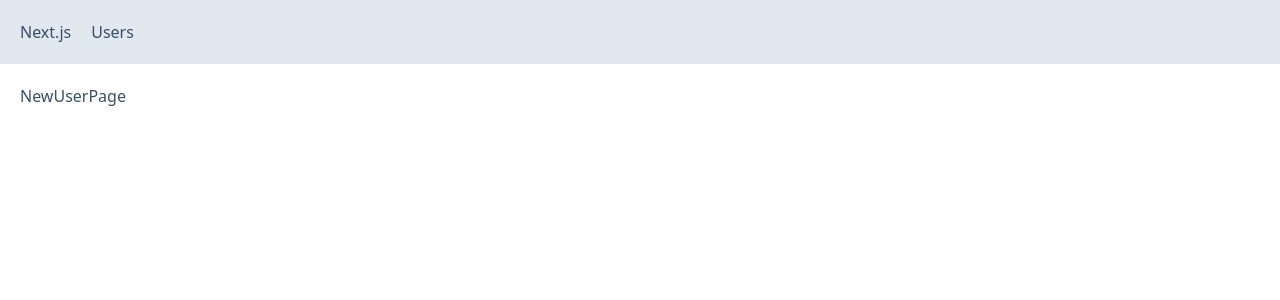
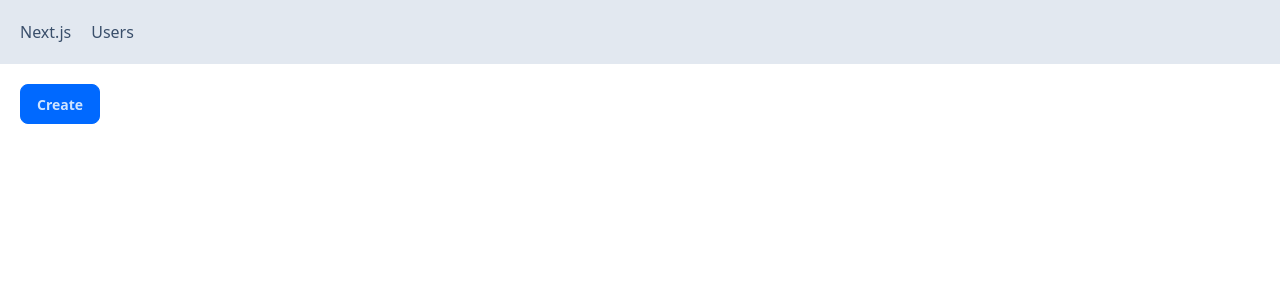
Before and after one commit to VioCodingAi/next-app, a Next.js app: page /users/new in a window 1280 px wide. Shown: the top 300 px of the page. Built offline with nearby package versions, Linux system fonts and the light colour scheme.

Commit message:
Add navigation to create new user and update UsersPage layout

```diff
--- a/app/users/new/page.tsx
+++ b/app/users/new/page.tsx
@@ -1,5 +1,15 @@
+"use client";
+
+import { useRouter } from "next/navigation";
+
 const NewUserPage = () => {
-  return <div>NewUserPage</div>;
+  const router = useRouter();
+
+  return (
+    <button className="btn btn-primary" onClick={() => router.push("/users")}>
+      Create
+    </button>
+  );
 };
 
 export default NewUserPage;
--- a/app/users/page.tsx
+++ b/app/users/page.tsx
@@ -1,3 +1,4 @@
+import Link from "next/link";
 import UserTable from "./UserTable";
 
 interface Props {
@@ -10,6 +11,9 @@
   return (
     <>
       <h1>Users</h1>
+      <Link href="/users/new" className="btn">
+        New User
+      </Link>
       <UserTable sortOrder={sortOrder} />
     </>
   );
```
